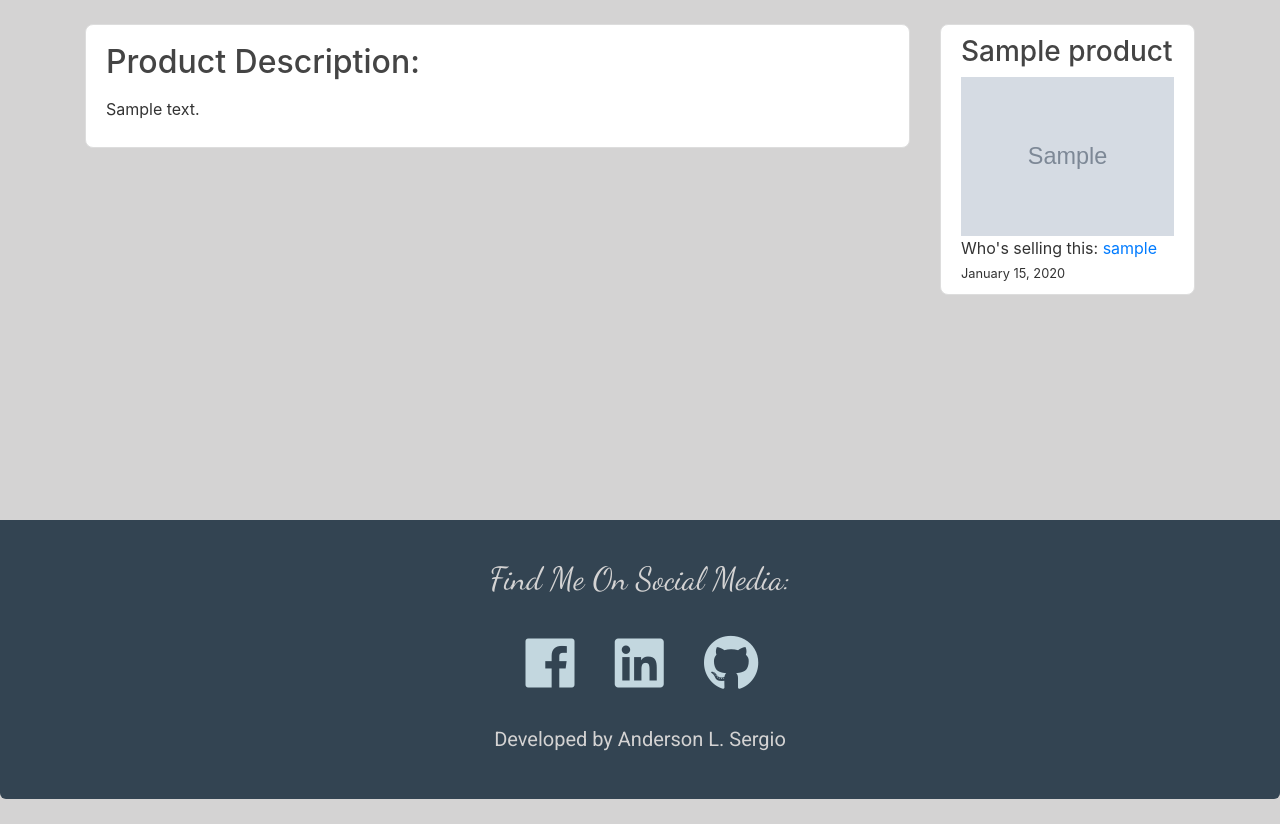
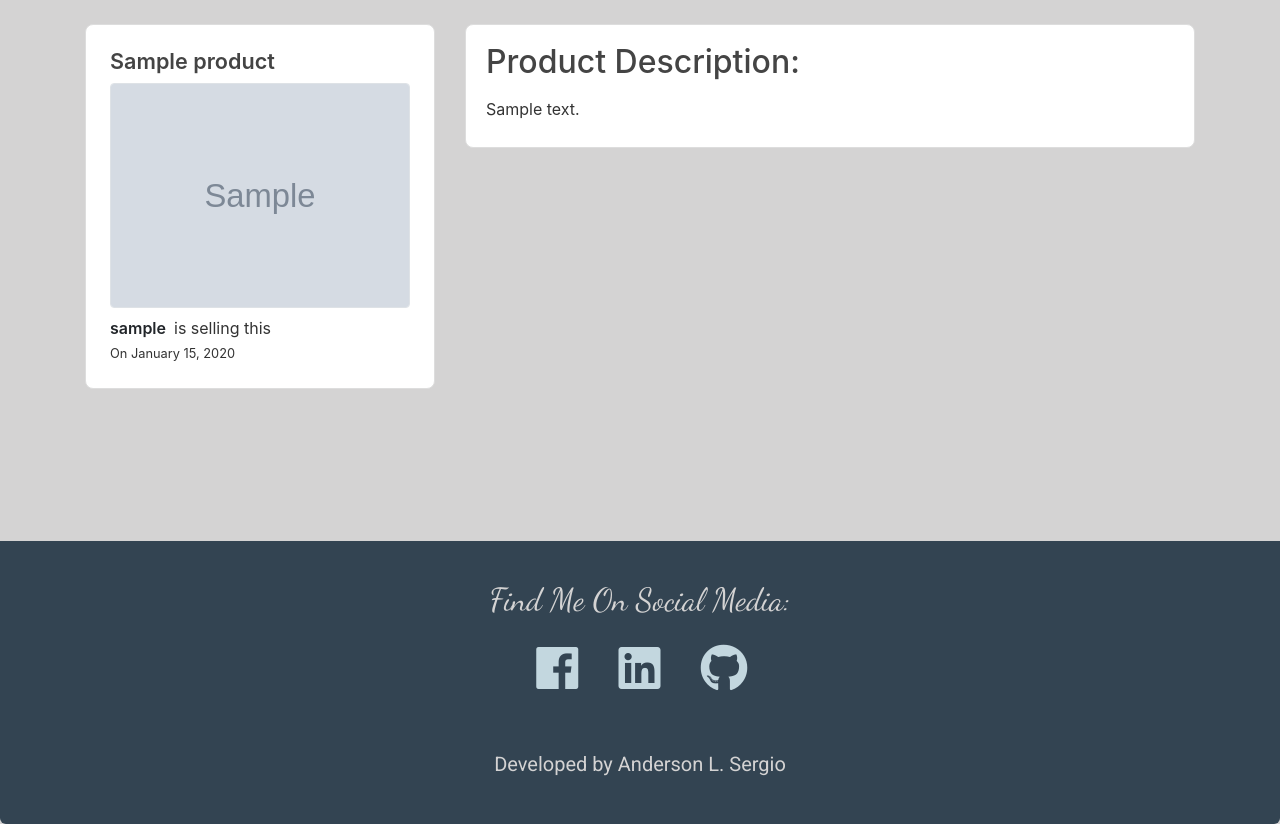
Before and after one commit to anlsergio/dealwithit, a Django app: page /product/1/ in a window 1280 px wide. Shown: the part 56-880 px from the top of the page. Run offline with Django 3.2, Linux system fonts and the light colour scheme; tables that the repository leaves empty hold one stand-in row (values such as "Sample post"); grey boxes marked "Sample" are stand-in pictures; some libraries are stand-ins or nearby versions.

Commit message:
This changes some visual components and style on product_details template

```diff
--- a/dealwithit/store/static/store/main.css
+++ b/dealwithit/store/static/store/main.css
@@ -57,6 +57,10 @@ ul {
   padding: 10px 10px 20px 10px;
   margin: 15px;
   box-shadow: 0 5px 10px 0 rgba(0, 0, 0, 0.2), 0 6px 20px 0 rgba(0, 0, 0, 0.19);
+}
+
+.product:hover {
+  box-shadow: 0 15px 20px 0 rgba(0, 0, 0, 0.2), 0 12px 40px 0 rgba(0, 0, 0, 0.19);
 }
 
 .product img {
@@ -124,7 +128,6 @@ footer {
   color: #d4d3d3;
   text-align: center;
   padding: 40px 0 40px 0;
-  margin-bottom: 25px;
   border-radius: 0px 0px 6px 6px;
   flex-shrink: 0;
 }
@@ -144,14 +147,33 @@ footer h2 {
 }
 
 .social i {
-  font-size: 350%;
+  font-size: 300%;
   margin: 0;
-  padding: 3% 3% 3% 0%;
+  padding: 2% 3% 5% 0%;
   color: #C3D7DF;
 }
 
 .social i:hover {
   color: #F5F5F5;
+}
+
+.product-detail-wrapper {
+  padding: 1.5rem;
+}
+
+.product-detail-wrapper a {
+  color: #212529;
+  font-weight: 600;
+  text-decoration: none;
+}
+
+.product-detail-wrapper a:hover {
+  color: #43484d;
+}
+
+.product-detail-wrapper h3 {
+  font-size: 135%;
+  font-weight: 600;
 }
 
 #product-detail-img {
--- a/dealwithit/store/templates/store/product_confirm_delete.html
+++ b/dealwithit/store/templates/store/product_confirm_delete.html
@@ -8,7 +8,7 @@
                 <legend class="border-bottom mb-4">
                     Delete My Product
                 </legend>
-                <h2>Are you sure you want to delete the product "{{ object.name }}"</h2>
+                <h3>Are you sure you want to delete the product "{{ object.name }}"</h3>
             </fieldset>
             <div class="form-group">
                 <button class="btn btn-danger" type="submit">
--- a/dealwithit/store/templates/store/product_detail.html
+++ b/dealwithit/store/templates/store/product_detail.html
@@ -1,7 +1,23 @@
 {% extends "store/base.html" %}
 
 {% block content %}
-<div class="col-md-9">
+<div class="col-md-4">
+    <div class="content-section product-detail-wrapper">
+        <h3 class="article-title">{{ object.name }}</h3>
+        <div class="media">
+            <img class="border rounded" id="product-detail-img" src="{{ object.image.url }}" alt="Product">
+        </div>
+        <div class="article metadata pt-2">
+            <div>
+                <a href="#" class="mr-2">{{ object.seller }}</a>is selling this
+            </div>
+            <div>
+                <small class="text muted">On {{ object.date_posted|date:"F d, Y" }}</small>
+            </div>
+        </div>
+    </div>
+</div>
+<div class="col-md-8">
     <article class="media content-section">
         <div class="media-body">
             <h2 class="mt-2">Product Description:</h2>
@@ -15,16 +31,4 @@
         </div>
     </article>
 </div>
-<div class="col-md-3">
-    <div class="content-section">
-        <h3 class="article-title">{{ object.name }}</h3>
-        <div class="media">
-            <img id="product-detail-img" src="{{ object.image.url }}" alt="Product">
-        </div>
-        <div class="article metadata">
-            Who's selling this: <a href="#" class="mr-2">{{ object.seller }}</a>
-            <small class="text muted">{{ object.date_posted|date:"F d, Y" }}</small>
-        </div>
-    </div>
-</div>
 {% endblock content %}
```
